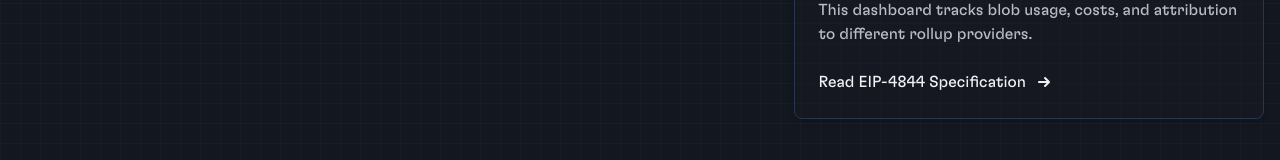
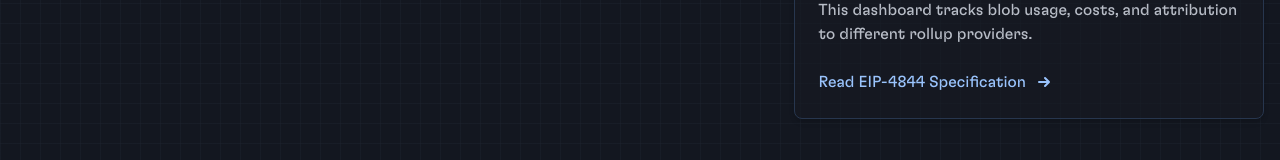
Before and after one commit to douvy/blob-flow, a Next.js app: page / in a window 1280 px wide. Shown: the part 1457-1617 px from the top of the page. Built offline with nearby package versions, Linux system fonts and the light colour scheme.

Commit message:
Change link design in What are blobs section

```diff
--- a/src/components/ExplainerSection.tsx
+++ b/src/components/ExplainerSection.tsx
@@ -35,7 +35,7 @@ export default function ExplainerSection() {
             href="https://eips.ethereum.org/EIPS/eip-4844"
             target="_blank"
             rel="noopener noreferrer"
-            className="text-blue-400 hover:text-blue-300 transition-colors inline-flex items-center"
+            className="text-lightBlue hover:text-lightBlue/80 inline-flex items-center"
           >
             Read EIP-4844 Specification
             <svg xmlns="http://www.w3.org/2000/svg" className="h-5 w-5 ml-2" viewBox="0 0 20 20" fill="currentColor">
--- a/tailwind.config.js
+++ b/tailwind.config.js
@@ -20,6 +20,7 @@ module.exports = {
         divider: "#23252a",
         dividerBlue: "#27364e",
         blue: "#4D7DBF",
+        lightBlue: "#9ac4fd",
         green: "#66CC99",
         red: "#FF6B6B",
         yellow: "#FFFF00"
```
